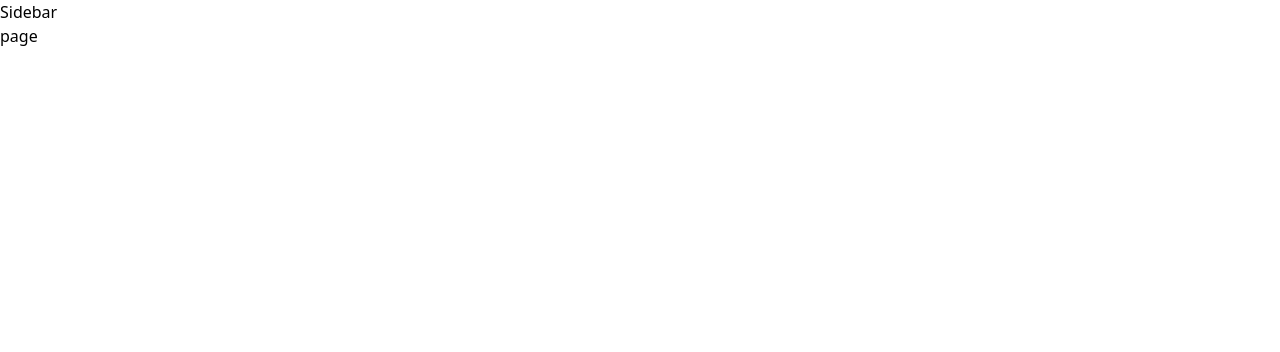
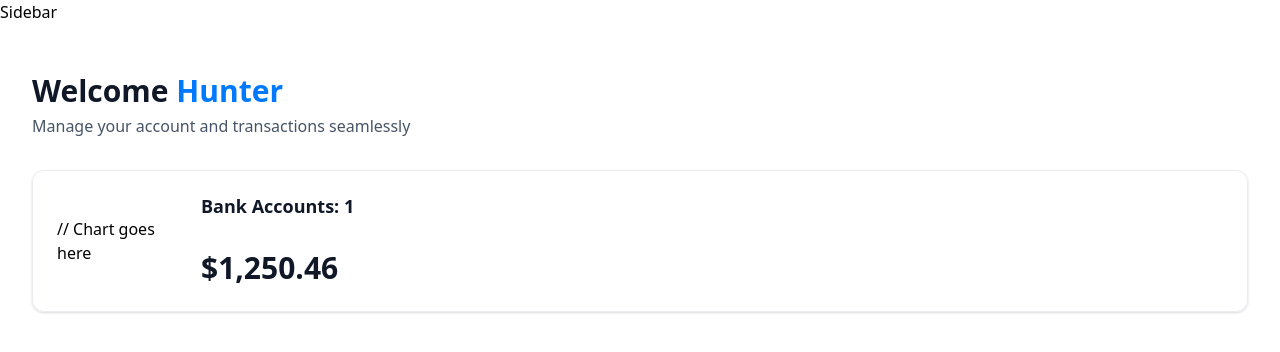
Before and after one commit to GuidingCreations/FinanceApp, a Next.js app: page / in a window 1280 px wide. Shown: the top 352 px of the page. Built offline with nearby package versions, Linux system fonts and the light colour scheme.

Commit message:
Add bank balance and header

```diff
--- a/app/(root)/page.tsx
+++ b/app/(root)/page.tsx
@@ -1,8 +1,37 @@
 import React from 'react'
+import HeaderBox from '@/components/HeaderBox'
+import TotalBalanceBox from '@/components/TotalBalanceBox'
 
 const Home = () => {
+
+const loggedIn = {firstName: 'Hunter', lastName: 'McCarthy'}
+
   return (
-    <div>page</div>
+    <section className="home">
+        <div className='home-content'>
+            <header className='home-header'>
+
+                <HeaderBox
+
+                type = 'greeting'
+                title = "Welcome"
+                user = {loggedIn?.firstName || 'Guest'}
+                subtext = "Manage your account and transactions seamlessly"
+
+                />
+
+                <TotalBalanceBox
+
+                accounts = {[]}
+                totalBanks = {1}
+                totalCurrentBalance = {1250.46}
+
+
+                />
+
+            </header>
+        </div>
+    </section>
   )
 }
 
--- /dev/null
+++ b/components/CountupAnimation.tsx
@@ -0,0 +1,22 @@
+'use client'
+import React from 'react'
+import CountUp from 'react-countup'
+import { formatAmount } from '@/lib/utils'
+
+const CountupAnimation = ({amount}: {amount: number}) => {
+  return (
+    <div className='w-full'>
+
+        <CountUp
+        decimal='.'
+        prefix='$'
+        decimals={2}
+        end = {amount}
+        duration={2.75}
+        />
+
+    </div>
+  )
+}
+
+export default CountupAnimation
--- /dev/null
+++ b/components/HeaderBox.tsx
@@ -0,0 +1,21 @@
+import React from 'react'
+
+const HeaderBox = ({type = "title", title, subtext, user}: HeaderBoxProps) => {
+  return (
+    <div className='header-box'>
+        <h1 className='header-box-title'>{title}
+        {type === 'greeting' && (
+                <span className='text-bankGradient'>
+                    &nbsp;{user}
+                </span>
+        )}
+        </h1>
+
+        <p className = 'header-box-subtext'>{subtext}</p>
+
+    </div>
+
+  )
+}
+
+export default HeaderBox
--- /dev/null
+++ b/components/TotalBalanceBox.tsx
@@ -0,0 +1,33 @@
+
+import React from 'react'
+import CountupAnimation from './CountupAnimation'
+
+
+const TotalBalanceBox = ({
+    accounts = [],
+    totalBanks,
+    totalCurrentBalance
+}: TotlaBalanceBoxProps) => {
+  return (
+    <div className='total-balance'>
+
+    <div className='total-balance-chart'>
+        // Chart goes here
+    </div>
+
+    <div className='flex flex-col gap-6'>
+        <h2 className='header-2'>Bank Accounts: {totalBanks}</h2>
+        <div className='flex flex-col gap-2'>
+            <h3 className='total-balance-label'></h3>
+            <h3 className='total-balance-amount flex-center gap-2'>
+            <CountupAnimation amount = {totalCurrentBalance} />
+
+            </h3>
+        </div>
+    </div>
+
+    </div>
+  )
+}
+
+export default TotalBalanceBox
--- a/package.json
+++ b/package.json
@@ -10,11 +10,14 @@
   },
   "dependencies": {
     "@radix-ui/react-slot": "^1.0.2",
+    "chart.js": "^4.4.3",
     "class-variance-authority": "^0.7.0",
     "clsx": "^2.1.1",
     "lucide-react": "^0.390.0",
     "next": "14.2.3",
+    "query-string": "^9.0.0",
     "react": "^18",
+    "react-countup": "^6.5.3",
     "react-dom": "^18",
     "tailwind-merge": "^2.3.0",
     "tailwindcss-animate": "^1.0.7"
```
Also changed, not shown: 1 other file (tests, documents, lock files or other folders).
